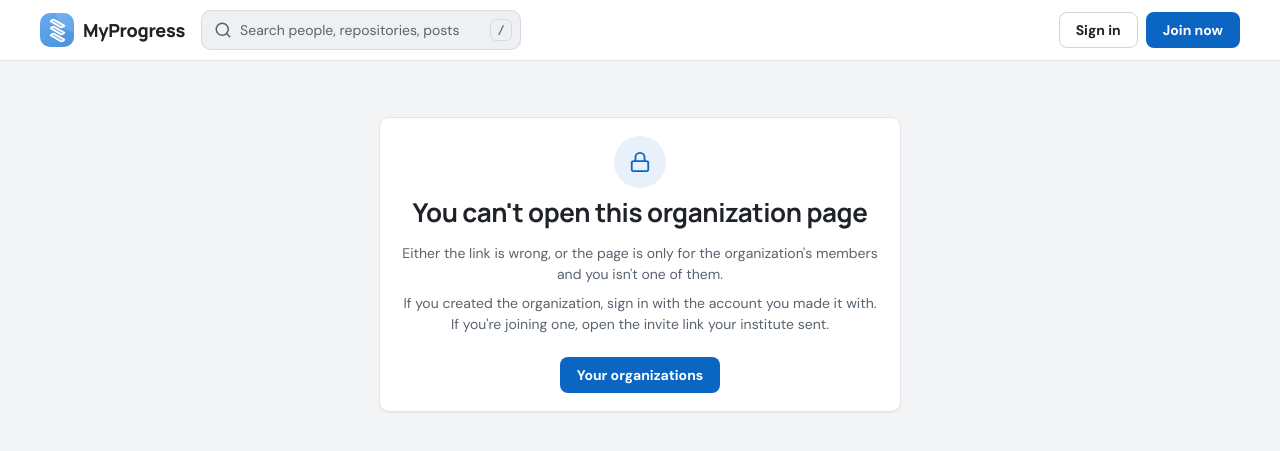
After one commit to ThoratAkshu/myprogress, a Django app: template apps/organizations/templates/organizations/unavailable.html in a window 1280 px wide. The commit adds this page. Shown: the top 451 px of the page. Run offline with Django 5.2, Linux system fonts and the light colour scheme; the template is opened without the code that fills it, so the values that code supplies are empty; parts of the project's set-up code (start-up, migrations or seed data) failed here and were passed over.

Commit message:
Organizations: say why a page can't be opened
Someone signed in with the wrong account used to get a bare 404 on
organization pages. They now see which account they're signed in as,
that the page is for the organization's members (or for teachers, when
a student opens a teacher page), and a button to sign out and switch.
The page reads the same whether or not the organization exists, so
private organizations stay hidden. It's still a 404.

Co-Authored-By: Claude Opus 5.5 <noreply@anthropic.com>

```diff
--- a/apps/landing/static/landing/css/app.css
+++ b/apps/landing/static/landing/css/app.css
@@ -1297,3 +1297,10 @@ a.org-item-title:hover{color:var(--violet)}
 .org-room iframe{display:block;border:0}
 .org-room-loading{position:absolute;inset:0;display:grid;place-items:center;margin:0;padding:24px;color:#cbd5e1;text-align:center}
 @media(max-width:760px){.org-room{height:calc(100vh - 230px);height:calc(100dvh - 230px);min-height:380px;border-radius:12px}.org-room-out{margin-left:0}}
+/* Organizations: a page you can't open */
+.org-unavailable{display:grid;justify-items:center;gap:8px;max-width:600px;margin:32px auto;padding:36px 28px;text-align:center}
+.org-unavailable h1{margin:6px 0 0;font-size:24px}
+.org-unavailable p{margin:0;max-width:480px}
+.org-unavailable-icon{display:grid;place-items:center;width:52px;height:52px;border-radius:50%;background:var(--violet-soft);color:var(--violet)}
+.org-unavailable-actions{display:flex;flex-wrap:wrap;justify-content:center;gap:10px;margin-top:14px}
+.org-unavailable-actions form{margin:0}
--- /dev/null
+++ b/apps/organizations/templates/organizations/unavailable.html
@@ -0,0 +1,9 @@
+{% extends "landing/app_base.html" %}{% load ui %}
+{% block title %}Can't open this page · MyProgress{% endblock %}
+{% block content %}<div class="section-page org-page"><section class="card org-unavailable">
+<span class="org-unavailable-icon">{% icon "lock" 22 %}</span>
+{% if staff_only %}<h1>This page is for teachers</h1><p class="muted">Only the organization's owner and teachers can open it. You're a student here, signed in as <b>{{ user.email }}</b>.</p>
+{% else %}<h1>You can't open this organization page</h1><p class="muted">Either the link is wrong, or the page is only for the organization's members and {% if user.is_authenticated %}<b>{{ user.email }}</b>{% else %}you{% endif %} isn't one of them.</p>
+<p class="muted">If you created the organization, sign in with the account you made it with. If you're joining one, open the invite link your institute sent.</p>{% endif %}
+<div class="org-unavailable-actions"><a class="button primary" href="{% url 'organizations:home' %}">Your organizations</a>{% if user.is_authenticated %}<form method="post" action="{% url 'landing:logout' %}">{% csrf_token %}<button class="button soft">Sign out to switch account</button></form>{% endif %}</div>
+</section></div>{% endblock %}
--- a/config/settings/base.py
+++ b/config/settings/base.py
@@ -62,6 +62,7 @@ MIDDLEWARE = [
     "django.contrib.auth.middleware.AuthenticationMiddleware",
     "django.contrib.messages.middleware.MessageMiddleware",
     "django.middleware.clickjacking.XFrameOptionsMiddleware",
+    "apps.organizations.middleware.OrganizationAccessMiddleware",
 ]
 ROOT_URLCONF = "config.urls"
 # -----------------------------------------------------------------------------
```
Also changed, not shown: apps/organizations/middleware.py (added, +17 -0 lines), apps/organizations/tests.py (+11 -0 lines), apps/organizations/views.py (+5 -4 lines).
